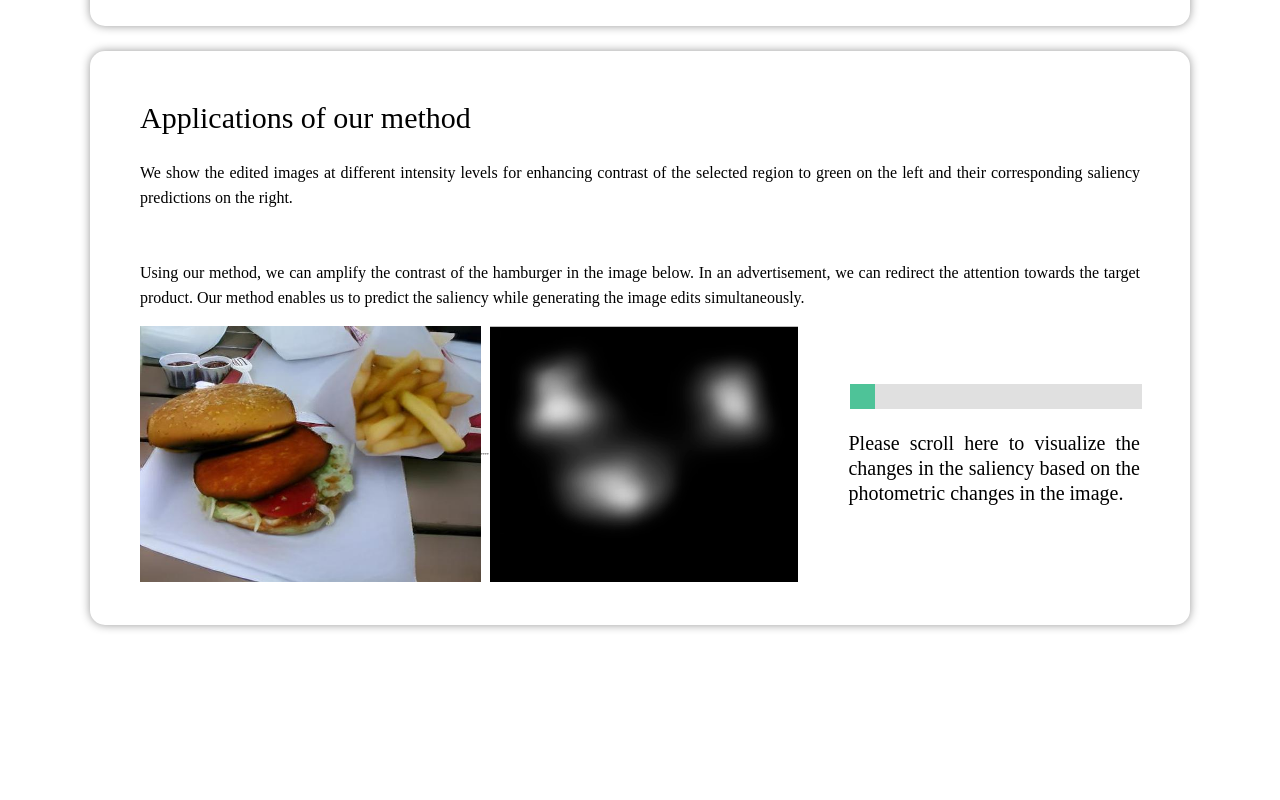
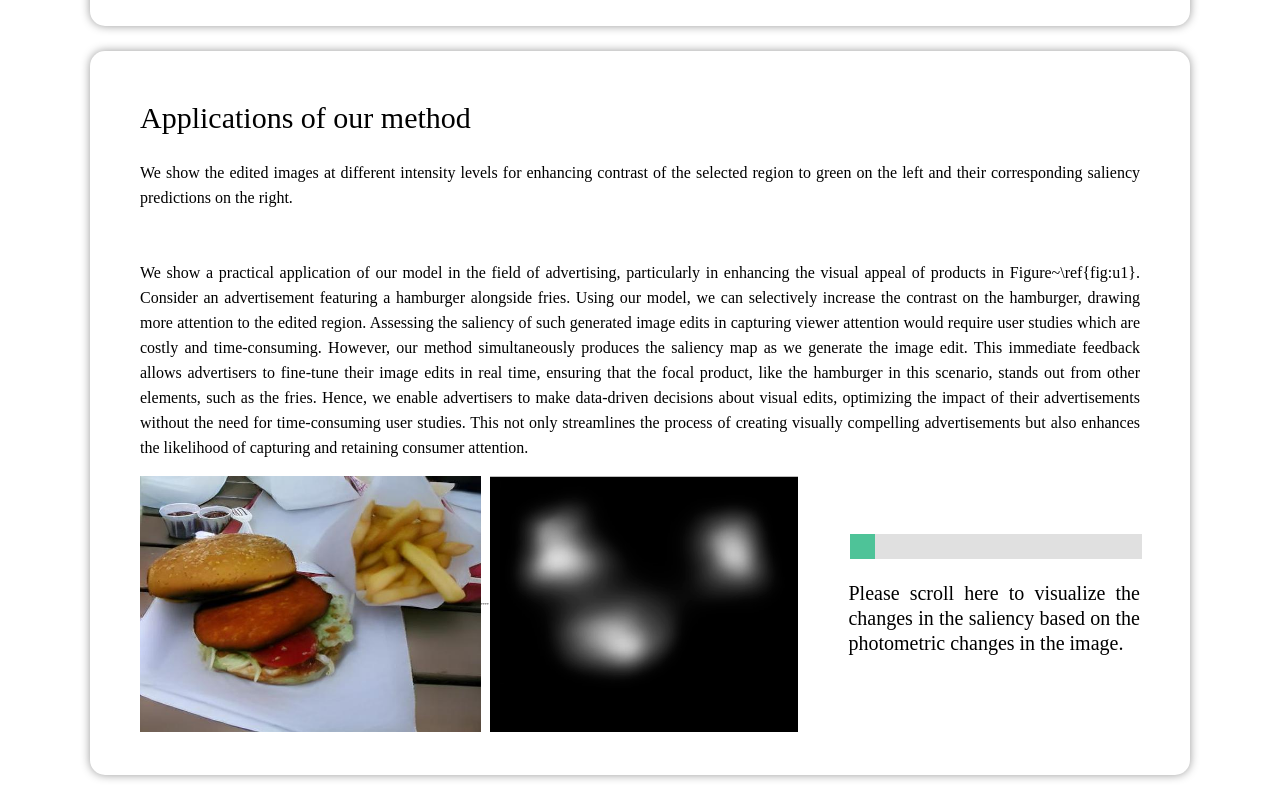
Before and after one commit to saliencyindiffusion/saliencyindiffusion.github.io, a plain HTML site: page docs/index.html in a window 1280 px wide. Shown: the part 3923-4723 px from the top of the page. Before the commit the page ends 4573 px from the top, so only its background shows below. Drawn offline with Linux system fonts and the light colour scheme.

Commit message:
Add files via upload

```diff
--- a/docs/index.html
+++ b/docs/index.html
@@ -205,7 +205,7 @@
 
      <br>
 
-    <p> Using our method, we can amplify the contrast of the hamburger in the image below. In an advertisement, we can redirect the attention towards the target product. Our method enables us to predict the saliency while generating the image edits simultaneously.
+    <p> We show a practical application of our model in the field of advertising, particularly in enhancing the visual appeal of products in Figure~\ref{fig:u1}. Consider an advertisement featuring a hamburger alongside fries. Using our model, we can selectively increase the contrast on the hamburger, drawing more attention to the edited region. Assessing the saliency of such generated image edits in capturing viewer attention would require user studies which are costly and time-consuming. However, our method simultaneously produces the saliency map as we generate the image edit. This immediate feedback allows advertisers to fine-tune their image edits in real time, ensuring that the focal product, like the hamburger in this scenario, stands out from other elements, such as the fries. Hence, we enable advertisers to make data-driven decisions about visual edits, optimizing the impact of their advertisements without the need for time-consuming user studies. This not only streamlines the process of creating visually compelling advertisements but also enhances the likelihood of capturing and retaining consumer attention.
        </p>
     <div class="cat-hat-main">
 
```
